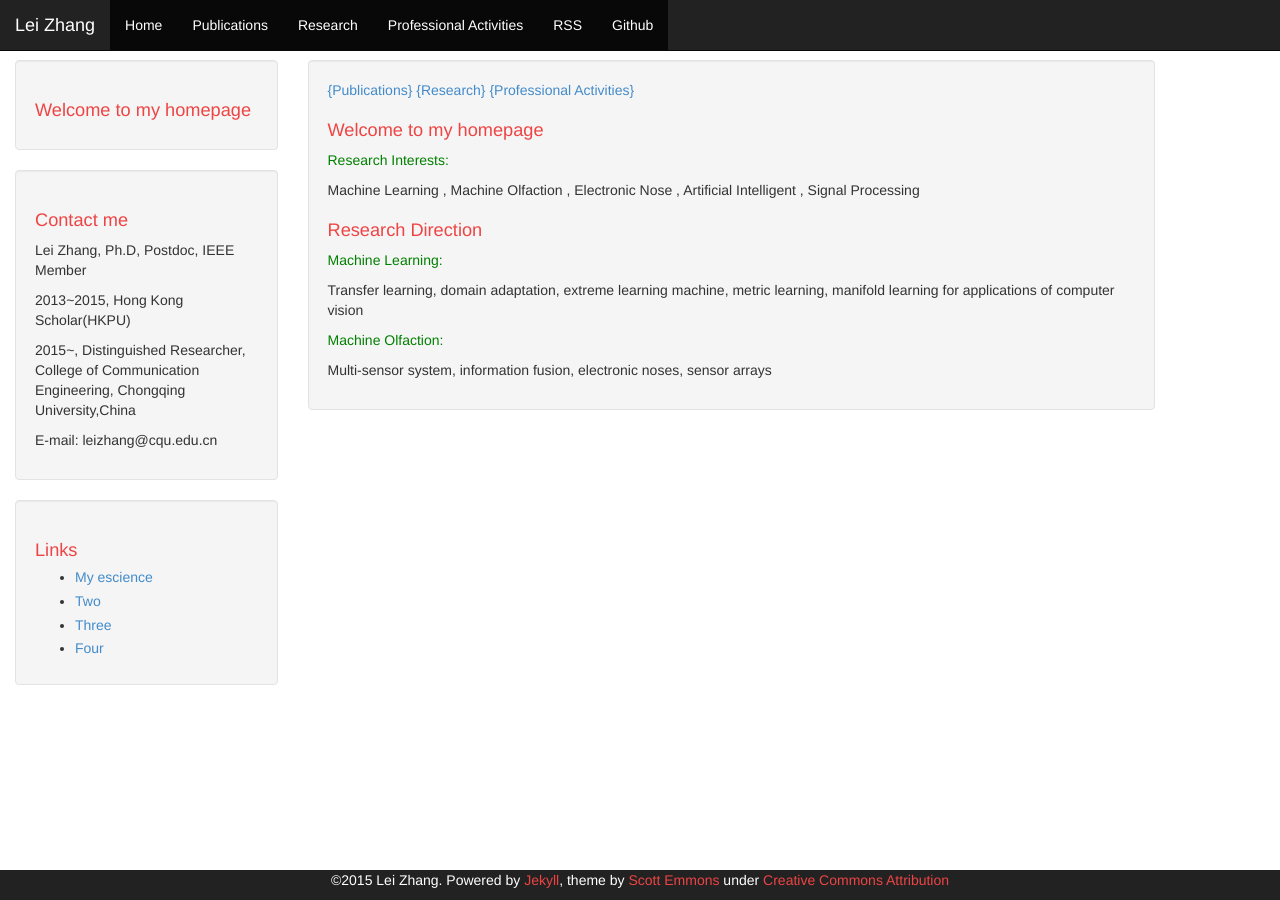
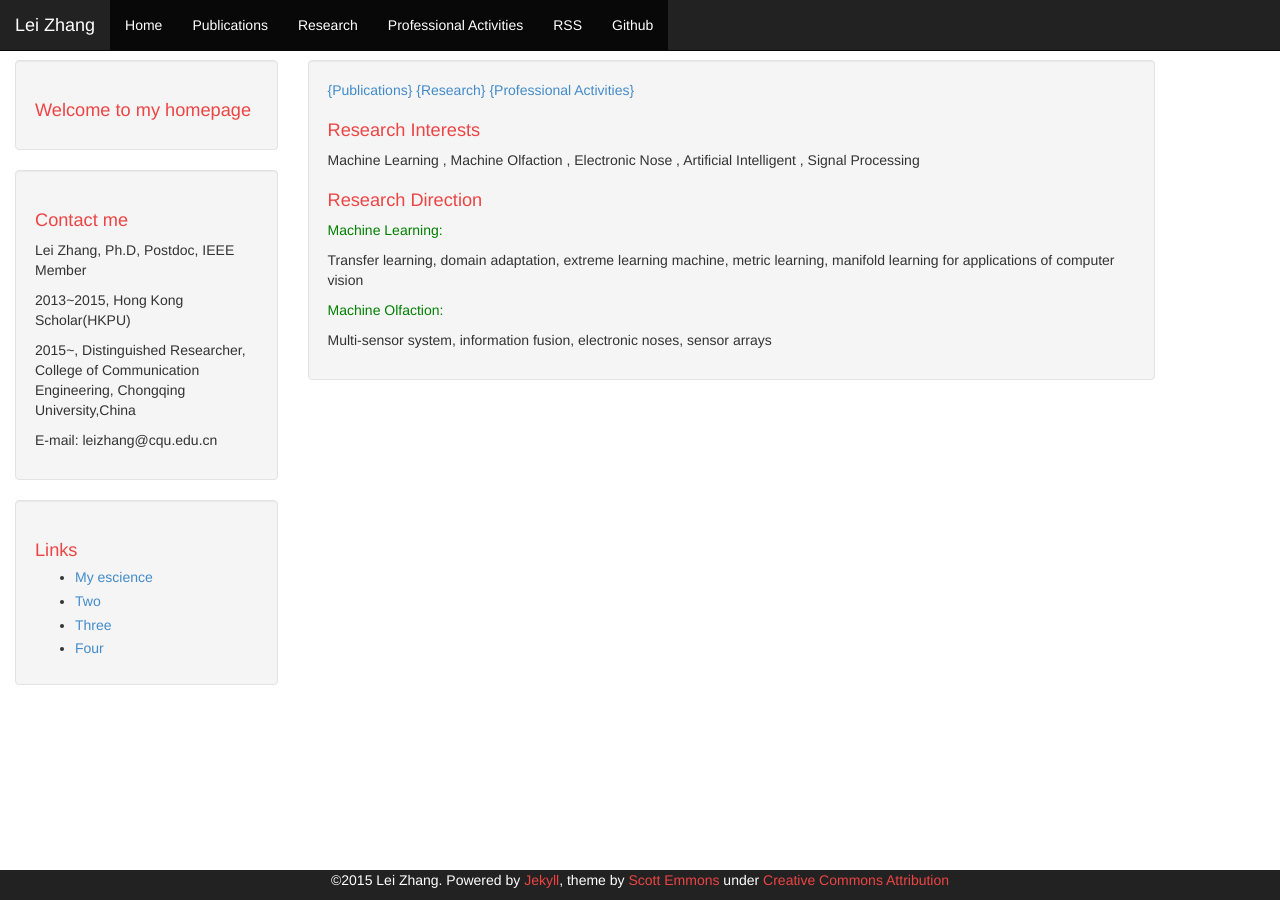
Before and after one commit to DrLeiZhang/website, a Jekyll site: the page built from index.html, in a window 1280 px wide. Built offline with Jekyll 4.4.1, drawn with Linux system fonts in a browser that asks for light colours; Markdown is read by kramdown in place of the engine named in the settings; the list of posts is cut into pages by our own code.

Commit message:
Update
Signed-off-by: leizhang@cqu.edu.cn <leizhang@cqu.edu.cn>

```diff
--- a/index.html
+++ b/index.html
@@ -4,8 +4,7 @@ layout: default
 <div class="well">
 <p><a href="http://www.leizhang.tk/publications.html">{Publications}  </a> <a href="http://www.leizhang.tk/research.html">{Research}  </a> <a href="http://www.leizhang.tk/professional%20activities.html">{Professional Activities}</a></p>
 
-<h1>Welcome to my homepage</h1>
-<p  style="color:green;">Research Interests:</p>
+<h1>Research Interests</h1>
 <p>Machine Learning , Machine Olfaction , Electronic Nose , Artificial Intelligent , Signal Processing </p>
 
 <h1>Research Direction </h1>
```
